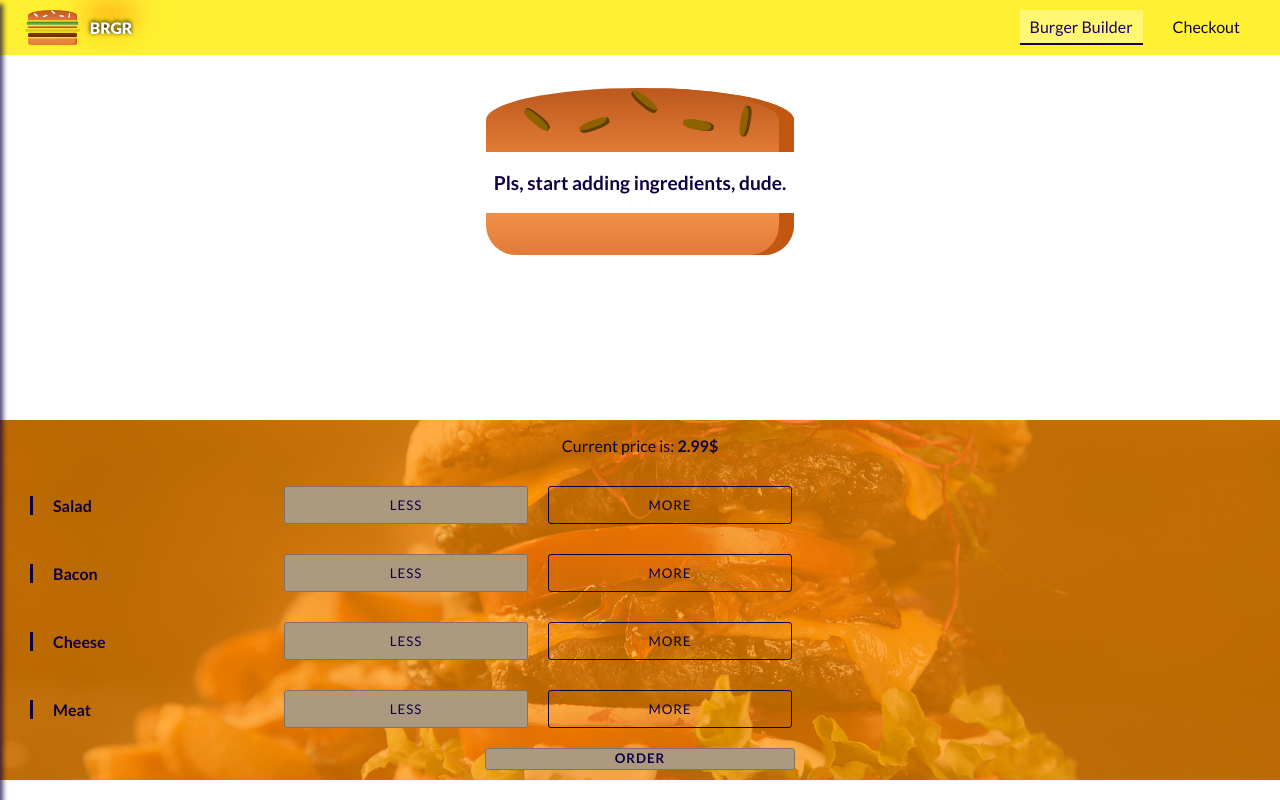
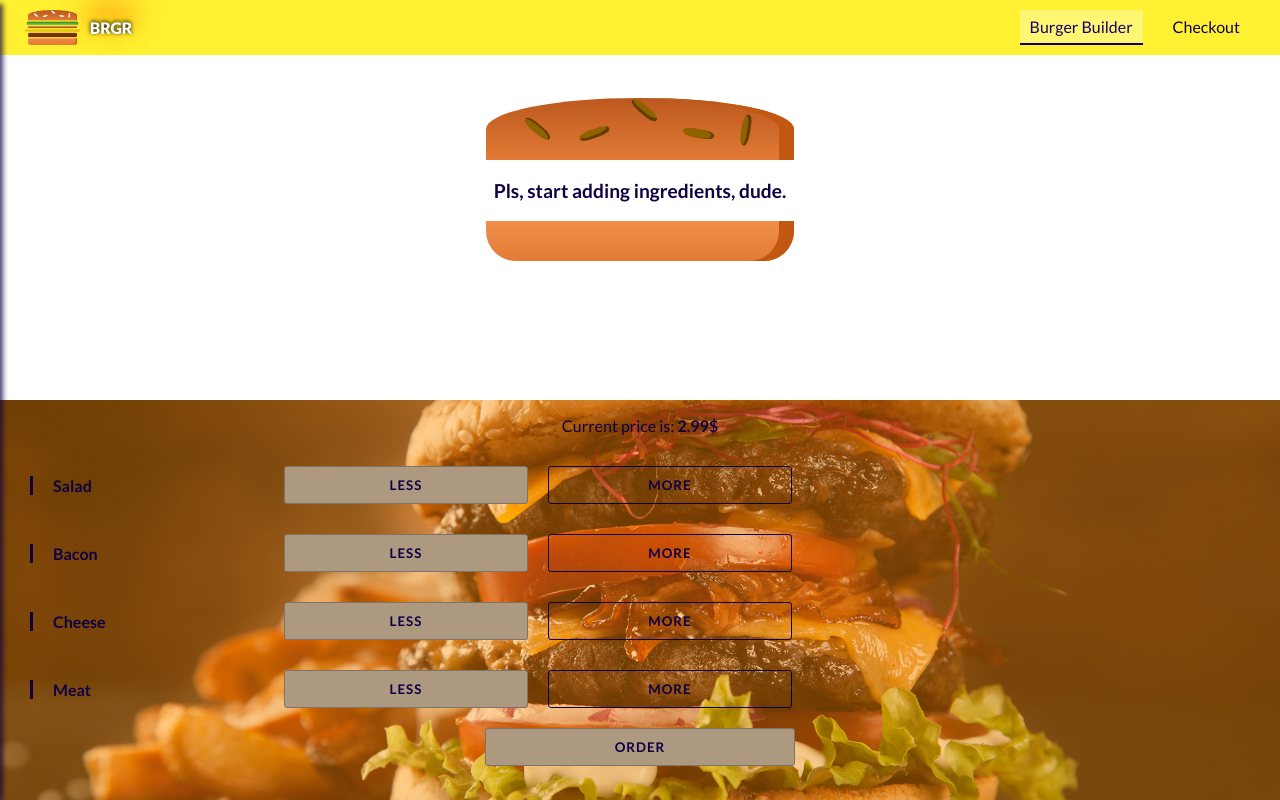
Before and after one commit to 1devill/React-Burger-Builder, a React (Create React App) app: page / in a window 1280 px wide. Built offline with nearby package versions, Linux system fonts and the light colour scheme.

Commit message:
fixed some bugs with vertical height, better calculations now and also with my button order that was a lil bit messy out there, yuh

```diff
--- a/src/components/Burger/BuildControls/BuildControls.jsx
+++ b/src/components/Burger/BuildControls/BuildControls.jsx
@@ -27,7 +27,9 @@ const buildControls = props => {
           disabled={props.disabledInfo[ctrl.type]}
         />
       ))}
-      <Button clicked={props.ordered} disabled={!props.purchasable} btnType='order' btnText='ORDER' />
+      <div style={{width: "100%", textAlign: "center"}}>
+        <Button clicked={props.ordered} disabled={!props.purchasable} btnType='order' btnText='ORDER' />
+      </div>
     </div>
   );
 };
--- a/src/components/Burger/BuildControls/BuildControls.module.css
+++ b/src/components/Burger/BuildControls/BuildControls.module.css
@@ -3,8 +3,8 @@
     display: flex;
     flex-direction: column;
     align-items: center;
-    height: 45vh;
+    height: 50%;
     color: rgb(15, 0, 68);
     position: relative;
-    padding: 20px;
+    padding: 0 20px 20px ;
 }
--- a/src/components/Burger/Burger.module.css
+++ b/src/components/Burger/Burger.module.css
@@ -2,11 +2,12 @@
     width: 100%;
     margin-left: auto;
     margin-right: auto;
-    height: 40vh;
+    height: 50%;
     text-align: center;
     font-weight: bold;
     font-size: 1.2rem;
     overflow: auto;
+    padding: 90px 0 0;
 }
 
 @media (min-width: 320px) {
--- a/src/components/Navigation/BurgerMenu/BurgerMenu.module.css
+++ b/src/components/Navigation/BurgerMenu/BurgerMenu.module.css
@@ -43,14 +43,14 @@
     transform: translateY(5px);
 }
 
-.BurgerMenu.active span:before {
+.BurgerMenu.active span:before, .BurgerMenu:hover span:before {
     transform: rotate(-35deg);
     width: 10px;
     transform-origin: left bottom;
     border-radius: 20% 50% 50% 20%;
 }
 
-.BurgerMenu.active span:after {
+.BurgerMenu.active span:after, .BurgerMenu:hover span:after {
     transform: rotate(35deg);
     width: 10px;
     transform-origin: left top;
--- a/src/components/UI/BackgroundImageCovered/BackgroundImageCovered.module.css
+++ b/src/components/UI/BackgroundImageCovered/BackgroundImageCovered.module.css
@@ -21,7 +21,7 @@
 }
 
 .BackgroundImageCovered div {
-    background-color: rgba(255, 145, 0, 0.7);
+    background-color: rgba(255, 145, 0, 0.4);
     height: 100%;
     z-index: -20;
 }
--- a/src/components/UI/Button/Button.module.css
+++ b/src/components/UI/Button/Button.module.css
@@ -2,7 +2,7 @@
 .Button {
   display: inline-flex;
   padding: 10px 20px;
-  width: 100%;
+  width: calc(100% - 20px);
   border: 1px solid rgb(15, 0, 68);
   margin: 10px;
   color: rgb(15, 0, 68);
@@ -15,6 +15,7 @@
   position: relative;
   cursor: pointer;
   border-radius: 3px;
+  font-weight: bold;
 }
 
 .Button a {
@@ -81,12 +82,10 @@
 .Button.Order {
   background-color: rgb(0, 255, 34);
   color: rgb(15, 0, 68);
-  line-height: 1.5;
 }
 
 .Button.Order a {
   color: rgb(15, 0, 68);
-  font-weight: bold;
 }
 
 .Button.Order:hover, .Button.Order:active {
@@ -138,7 +137,6 @@
 
 .Button.Cancel a {
   color: rgb(15, 0, 68);
-  font-weight: bold;
 }
 
 .Button.Cancel:hover, .Button.Cancel:active {
--- a/src/hoc/Layout/Layout.module.css
+++ b/src/hoc/Layout/Layout.module.css
@@ -1,3 +1,3 @@
 .Content {
-    padding: 10vh 0 0;
+    height: 100vh;
 }
```
